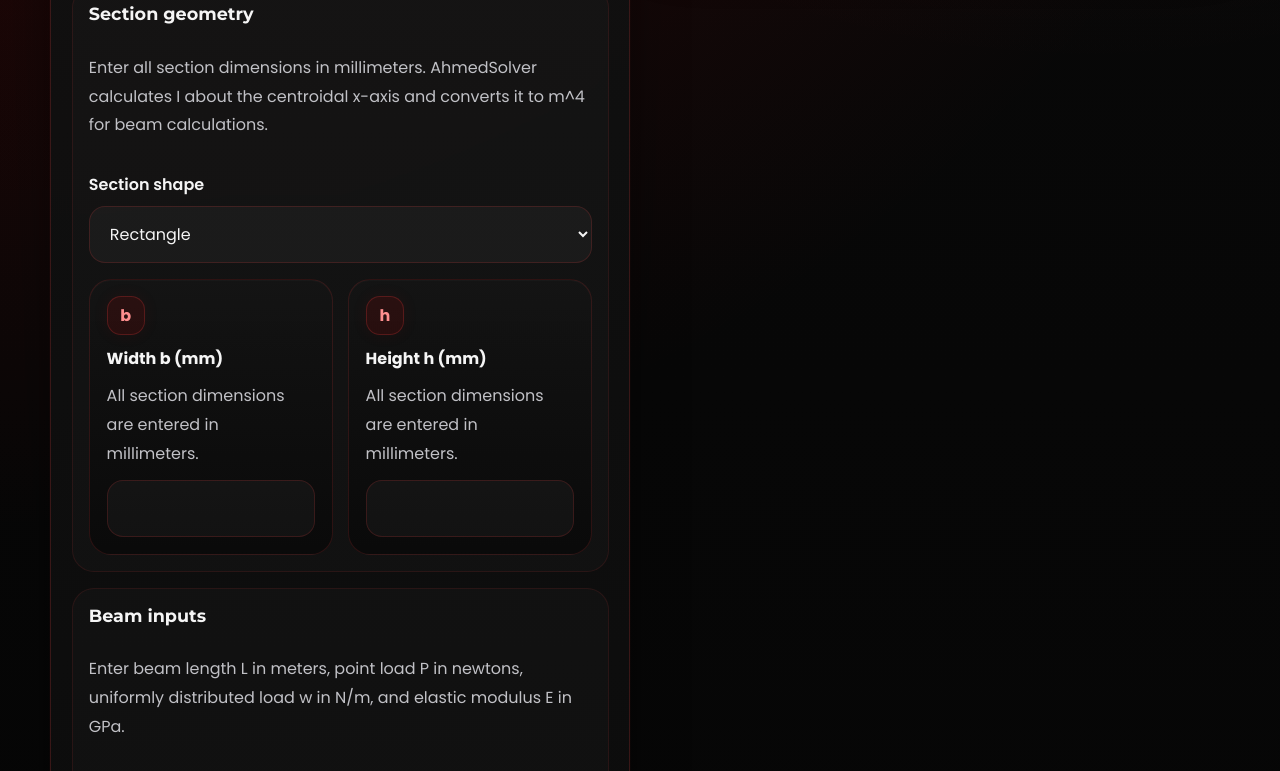
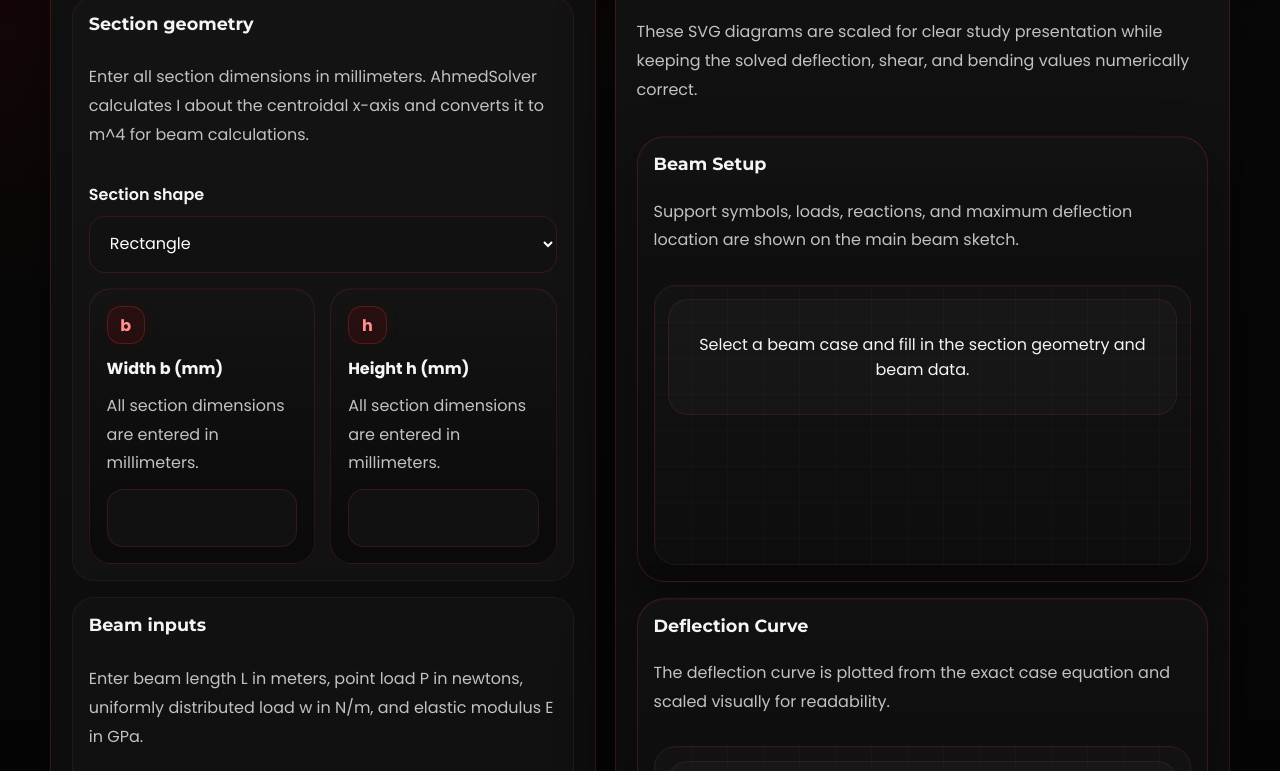
Before and after one commit to cjca911-source/ahmedsolver, a website: page pages/beam-deflection.html in a window 1280 px wide. Shown: the part 910-1681 px from the top of the page. Drawn offline with Linux system fonts and the light colour scheme.

Commit message:
fix topic layout and dropdown visibility

```diff
--- a/css/style.css
+++ b/css/style.css
@@ -87,6 +87,18 @@ input,
 select,
 textarea {
   font: inherit;
+}
+
+select {
+  background: #111;
+  color: #fff;
+  color-scheme: dark;
+}
+
+select option,
+select optgroup {
+  background: #111;
+  color: #fff;
 }
 
 button {
@@ -334,7 +346,7 @@ button {
 main {
   width: min(calc(100% - 2rem), var(--max-width));
   margin: 0 auto;
-  padding: 2rem 0 4rem;
+  padding: 2.35rem 0 4rem;
 }
 
 .hero-home {
--- a/css/tools.css
+++ b/css/tools.css
@@ -1,6 +1,7 @@
 .tool-page {
   display: grid;
   gap: 1.35rem;
+  padding-top: 0.25rem;
 }
 
 .page-hero {
@@ -101,9 +102,15 @@
 .solver-layout,
 .result-layout {
   display: grid;
-  grid-template-columns: minmax(0, 1fr) minmax(0, 1fr);
+  grid-template-columns: minmax(0, 0.94fr) minmax(340px, 1.06fr);
   gap: 1.2rem;
   align-items: start;
+}
+
+.visual-stack {
+  display: grid;
+  gap: 1.2rem;
+  align-content: start;
 }
 
 .solver-panel,
@@ -178,13 +185,20 @@
   padding: 0.95rem 1rem;
   border-radius: 16px;
   border: 1px solid rgba(255, 66, 66, 0.16);
-  background: rgba(255, 255, 255, 0.035);
-  color: var(--text);
+  background: #111;
+  color: #fff;
   outline: none;
+  color-scheme: dark;
   transition:
     border-color var(--transition),
     box-shadow var(--transition),
     background-color var(--transition);
+}
+
+.select-control option,
+.select-control optgroup {
+  background: #111;
+  color: #fff;
 }
 
 .input-control::placeholder {
@@ -403,7 +417,7 @@
 
 .diagram-grid {
   display: grid;
-  grid-template-columns: repeat(2, minmax(0, 1fr));
+  grid-template-columns: 1fr;
   gap: 1rem;
 }
 
--- a/js/beam-deflection.js
+++ b/js/beam-deflection.js
@@ -1528,12 +1528,22 @@
             </div>
           </form>
 
-          <div class="solver-panel glass-card">
-            <div class="panel-header">
-              <h2>${esc(texts.sectionPreviewTitle)}</h2>
-              <p>${esc(sectionPreview.ok ? texts.sectionDescription : texts.labels.sectionIncomplete)}</p>
-            </div>
-            ${buildSectionPreview(texts)}
+          <div class="visual-stack">
+            <section class="solver-panel glass-card">
+              <div class="panel-header">
+                <h2>${esc(texts.sectionPreviewTitle)}</h2>
+                <p>${esc(sectionPreview.ok ? texts.sectionDescription : texts.labels.sectionIncomplete)}</p>
+              </div>
+              ${buildSectionPreview(texts)}
+            </section>
+
+            <section class="result-panel glass-card">
+              <div class="panel-header">
+                <h2>${esc(texts.diagramsTitle)}</h2>
+                <p>${esc(texts.diagramsDescription)}</p>
+              </div>
+              ${buildDiagramCards(texts)}
+            </section>
           </div>
         </div>
 
@@ -1561,13 +1571,6 @@
           </section>
         </div>
 
-        <section class="result-panel glass-card">
-          <div class="panel-header">
-            <h2>${esc(texts.diagramsTitle)}</h2>
-            <p>${esc(texts.diagramsDescription)}</p>
-          </div>
-          ${buildDiagramCards(texts)}
-        </section>
       </section>
     `;
 
--- a/js/mohrs-circle.js
+++ b/js/mohrs-circle.js
@@ -504,6 +504,7 @@
             </div>
           </form>
 
+          <div class="visual-stack">
             <section class="solver-panel glass-card">
               <div class="panel-header">
                 <h2>${esc(texts.drawingTitle)}</h2>
@@ -514,6 +515,7 @@
               </div>
               <p class="drawing-caption">${esc(texts.drawingCaption)}</p>
             </section>
+          </div>
         </div>
 
         <div class="result-layout">
```
Also changed, not shown: js/bending-stress.js (+13 -10 lines), js/composite-beam.js (+13 -10 lines). Lines whose indentation alone changed are shown as unchanged.
